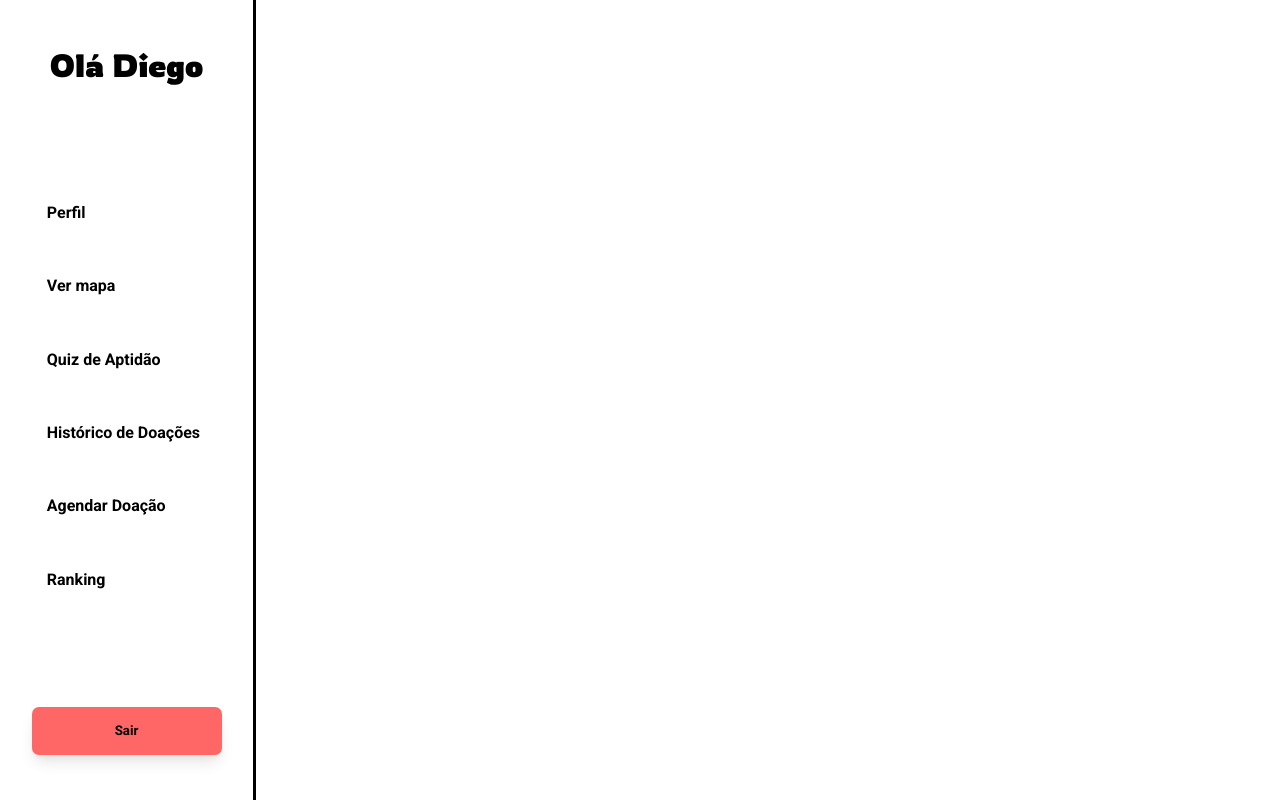
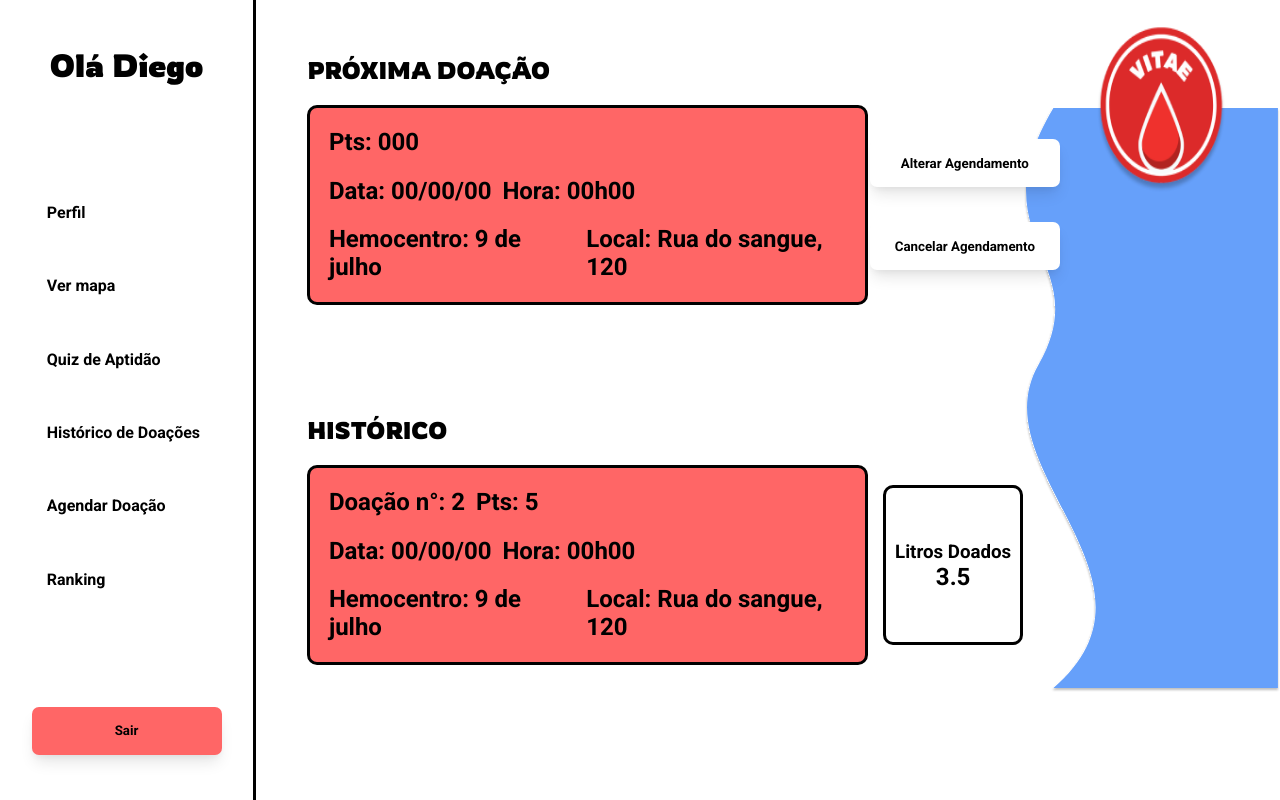
Before and after one commit to MEDVITAE/Front-end, a React (Create React App) app in the folder site/: page /perfil-usuario/historico in a window 1280 px wide. Built offline with nearby package versions, Linux system fonts and the light colour scheme.

Commit message:
CSS/ estilização historico completa

```diff
--- a/site/src/app/pages/usuario/historico/Historico.tsx
+++ b/site/src/app/pages/usuario/historico/Historico.tsx
@@ -1,9 +1,20 @@
 import { MenuPerfil, OndaLateralEsquerda } from '../../../shared/components';
+import { HistoricoDoacao } from './components/HistoricoDoacao';
+import { ProximaDoacao } from './components/ProximaDoacao';
 
-export const Historico = () =>{
-    return(
+import '../../../../html-css-template/css/HistoricoDoacao.css'
+
+export const Historico = () => {
+    return (
         <>
-        <MenuPerfil nome="Diego"/>
+            <OndaLateralEsquerda />
+            <div className="historico">
+                <MenuPerfil nome="Diego" />
+                <div className="historicoConteudo">
+                   <ProximaDoacao />
+                    <HistoricoDoacao />
+                </div>
+            </div>
         </>
     );
 }
--- /dev/null
+++ b/site/src/app/pages/usuario/historico/components/HistoricoDoacao.tsx
@@ -0,0 +1,32 @@
+
+export const HistoricoDoacao = () => {
+    return (
+        <>
+            <div className="doacaoAnterior">
+                <h2 className='rowdies'>HISTÓRICO</h2>
+                <div className="doacao">
+                    <div className="doacaoAtual bg-vermelhoClaro">
+                        <div className="item">
+                            <h2 className='roboto'>Doação n°: 2</h2>
+                            <h2 className='roboto'>Pts: 5</h2>
+                        </div>
+                        <div className="item">
+                            <h2 className='roboto'>Data: 00/00/00</h2>
+                            <h2 className='roboto'>Hora: 00h00</h2>
+                        </div>
+                        <div className="item">
+                            <h2 className='roboto'>Hemocentro: 9 de julho</h2>
+                            <h2 className='roboto'>Local: Rua do sangue, 120</h2>
+                        </div>
+                    </div>
+                    <div className="caixaLitros">
+                        <div className="litros">
+                            <h3 className='roboto'>Litros Doados</h3>
+                            <h2 className='roboto'>3.5</h2>
+                        </div>
+                    </div>
+                </div>
+            </div>
+        </>
+    );
+}
--- /dev/null
+++ b/site/src/app/pages/usuario/historico/components/ProximaDoacao.tsx
@@ -0,0 +1,29 @@
+
+export const ProximaDoacao = () => {
+    return (
+        <>
+            <div className="proximaDoacao">
+                <h2 className='rowdies'>PRÓXIMA DOAÇÃO</h2>
+                <div className="doacao">
+                    <div className="doacaoAtual bg-vermelhoClaro">
+                        <div className="item">
+                            <h2 className='roboto'>Pts: 000</h2>
+                        </div>
+                        <div className="item">
+                            <h2 className='roboto'>Data: 00/00/00</h2>
+                            <h2 className='roboto'>Hora: 00h00</h2>
+                        </div>
+                        <div className="item">
+                            <h2 className='roboto'>Hemocentro: 9 de julho</h2>
+                            <h2 className='roboto'>Local: Rua do sangue, 120</h2>
+                        </div>
+                    </div>
+                    <div className="botaoDoacao">
+                        <button className='btn bg-branco roboto'>Alterar Agendamento</button>
+                        <button className='btn bg-branco roboto'>Cancelar Agendamento</button>
+                    </div>
+                </div>
+            </div>
+        </>
+    );
+};
--- /dev/null
+++ b/site/src/html-css-template/css/HistoricoDoacao.css
@@ -0,0 +1,107 @@
+@import url(geral.css);
+
+.historico{
+    width: 100%;
+    position: relative;
+
+    display: flex;
+    flex-direction: row;
+}
+
+.historico .historicoConteudo{
+    width: 80%;
+}
+
+/*COMPONENTE PROXIMA DOACAO*/
+
+.historico .historicoConteudo .proximaDoacao{
+    width: 100%;
+    height: 45vh;
+    padding-left: 5%;
+
+    display: flex;
+    flex-direction: column;
+    justify-content: center;
+}
+
+/*COMPONENTE DOACAO ANTERIOR*/
+
+.historico .historicoConteudo .doacaoAnterior{
+    width: 100%;
+    height: 45vh;
+    padding-left: 5%;
+
+    display: flex;
+    flex-direction: column;
+    justify-content: center;
+}
+
+/*CARD GERAL*/
+
+.historico .historicoConteudo .doacao{
+    width: 80%;
+    margin-top: 2%;
+
+    display: flex;
+    flex-direction: row;
+}
+
+.historico .historicoConteudo .doacao .doacaoAtual{
+    width: 72%;
+    height: 25vh;
+    padding-left: 1%;
+
+    border: 3px var(--preto);
+    border-style: solid;
+    border-radius: 10px;
+
+    display: flex;
+    flex-direction: column;
+    justify-content: space-evenly;
+}
+
+.historico .historicoConteudo .doacao .doacaoAtual .item{
+    display: flex;
+    flex-direction: row;
+}
+
+.historico .historicoConteudo .doacao .doacaoAtual .item h2{
+    padding-left: 2%;
+}
+
+/* BOTÕES PROXIMA DOAÇÃO */
+
+
+
+.historico .historicoConteudo .proximaDoacao .doacao .botaoDoacao{
+    width: 23%;
+    padding-left: 2%;
+    display: flex;
+    flex-direction: column;
+    justify-content: space-evenly;
+    align-items: center;
+}
+
+/* DIV DOAÇÃO ANTERIOR */
+
+.historico .historicoConteudo .doacaoAnterior .doacao .caixaLitros {
+    width: 20%;
+    padding-left: 2%;
+
+    display: flex;
+    align-items: center;
+}
+
+.historico .historicoConteudo .doacaoAnterior .doacao .caixaLitros .litros{
+    width: 100%;
+    height: 20vh;
+
+    border: 3px var(--preto);
+    border-style: solid;
+    border-radius: 10px;
+
+    display: flex;
+    flex-direction: column;
+    justify-content: center;
+    align-items: center;
+}
```
